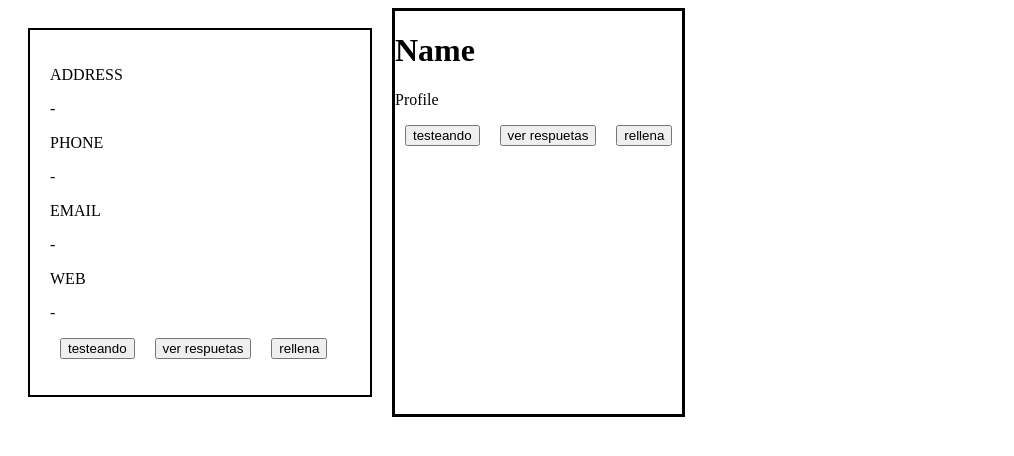
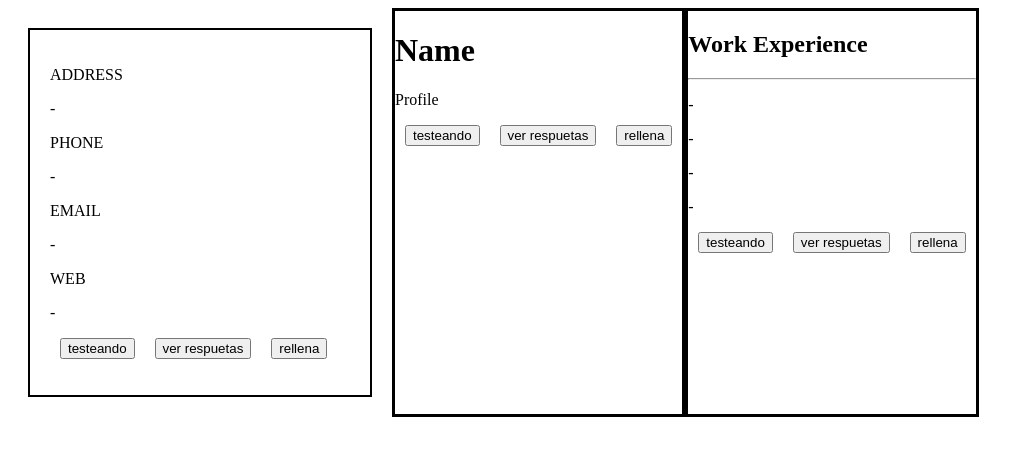
Before and after one commit to AntonioMaestreGarrido/react-cv-project, a React (Create React App) app: page / in a window 1280 px wide. Shown: the top 456 px of the page, without its empty margins (0-1014 px from the left). Built offline with nearby package versions, Linux system fonts and the light colour scheme.

Commit message:
adding components

```diff
--- a/src/App.js
+++ b/src/App.js
@@ -5,6 +5,7 @@ import { InputModal } from "./components/ImputText";
 import { PersonalData } from "./components/PersonalData";
 import { Hoja } from "./components/hoja";
 import { NameAndProfile } from "./components/NameAndProfile";
+import { Experience } from "./components/Experience";
 
 //<InputModal data={mockdata} />
 
@@ -28,6 +29,7 @@ function App() {
     <div className="App">
       <PersonalData handle={handleModal} />
       <NameAndProfile handle={handleModal} />
+      <Experience handle={handleModal} />
 
       <InputModal data={showModal} />
 
--- /dev/null
+++ b/src/components/Experience.jsx
@@ -0,0 +1,52 @@
+
+import ReactDOM from 'react-dom';
+import { InputModal } from "./ImputText";
+import React, { useState, useEffect } from "react";
+
+
+export function Experience(props) {
+
+    const sendAnswer = (respuestas) => { setAnswer(respuestas) }
+    const [answer, setAnswer] = useState()
+    if(answer){fill()}
+
+    function openModal() {
+        let sendAnswer = ""
+
+
+        ReactDOM.render(<InputModal id={'Experience'} sendBack={setAnswer}answer={answer} />, document.getElementById('modalContainer'))
+    }
+    function fill() {
+        if (answer) {
+            console.log("inside fill")
+            console.log(answer)
+            document.querySelector('.ExperienceList>.Empresa').textContent = answer.Empresa
+            document.querySelector('.ExperienceList>.Puesto').textContent = answer.Puesto
+            document.querySelector('.ExperienceList>.From').textContent = answer.From
+            document.querySelector('.ExperienceList>.Until').textContent = answer.Until
+        }
+
+
+    }
+
+    return (
+
+        <div className='toFill' id="Experience">
+
+           <h2>Work Experience</h2>
+           <hr></hr>
+           < div className='ExperienceList'>
+               <p className='Empresa'>-</p>
+               <p className='Puesto'>-</p>
+               <p className='From'>-</p>
+               <p className='Until'>-</p>
+           </ div>
+            <button onClick={openModal}
+            >testeando</button>
+            <button onClick={() => console.log(answer)}>ver respuetas</button>
+            <button onClick={() => fill()}>rellena</button>
+            <p></p>
+        </div>
+
+    )
+}
--- a/src/components/ImputText.jsx
+++ b/src/components/ImputText.jsx
@@ -103,6 +103,7 @@ function test(e, title) {
     formData = formData.substring(0, formData.length - 1)
     formData += '}'
     let respuesta = JSON.parse(formData)
+    console.log('desde el modal')
     console.log(respuesta)
     return respuesta
 }
--- a/src/data/modals.json
+++ b/src/data/modals.json
@@ -72,41 +72,32 @@
             ]
         ]
     },
-    "form2": {
-        "title": "test2",
+    "Experience": {
+        "id":"NameAndProfile",
+        "title": "Experience",
         "posicion": {
             "x": 500,
             "y": 250
         },
         "campos": [
             {
-                "id": "nombre",
-                "place": "nombre"
+                "id": "Empresa",
+                "place": "Empresa"
             },{
-                "id": "nombre",
-                "place": "nombre"
+                "id": "Puesto",
+                "place": "Puesto"
             },{
-                "id": "nombre",
-                "place": "nombre"
-            },{
-                "id": "nombre",
-                "place": "nombre"
+                "id": "From",
+                "place": "From"
             },
             {
-                "id": "apellido",
-                "place": "apellido"
-            },
-            {
-                "id": "profesion",
-                "place": "profesion"
+                "id": "until",
+                "place": "until"
             }
+
         ],
         "areaTexto": [
-            {
-                "id": "place",
-                "place":"escribe algo aqui",
-                "ancho": 5
-            }
+
         ],
         "botones": [
             [
```
